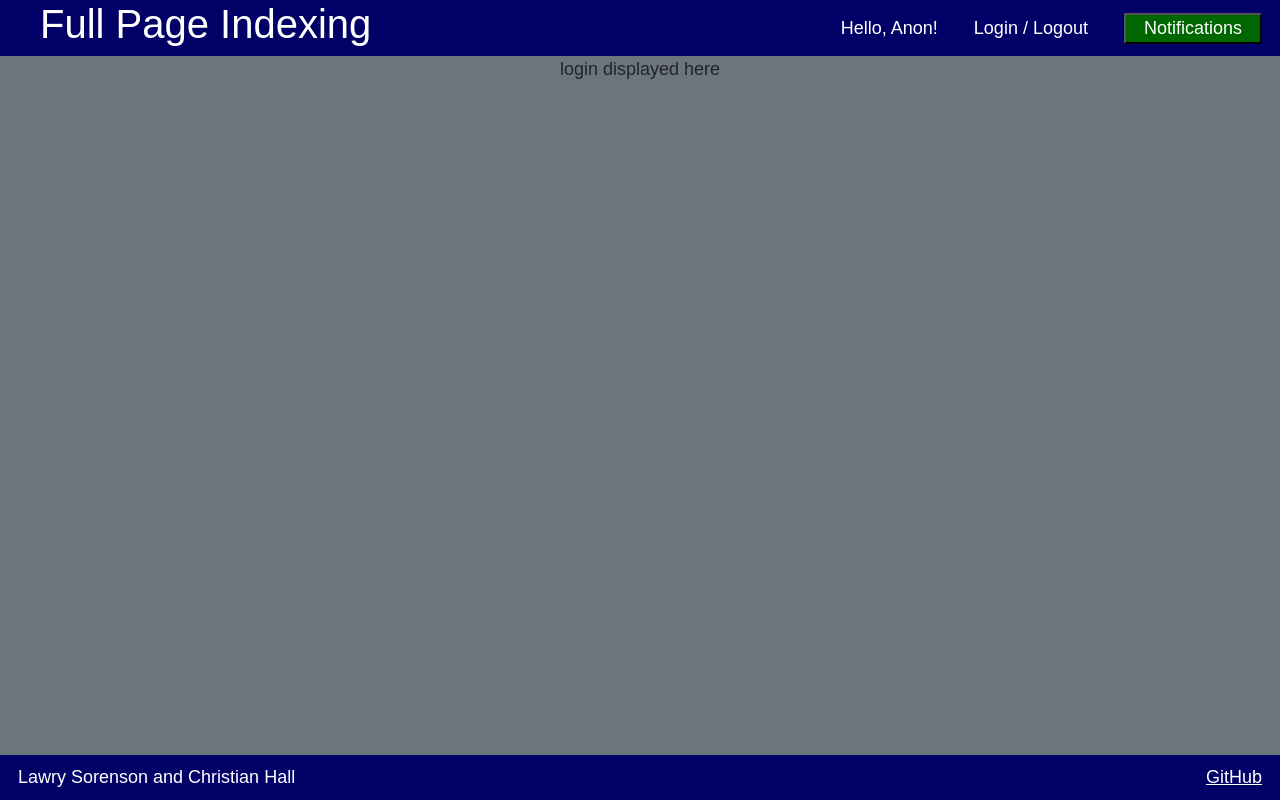
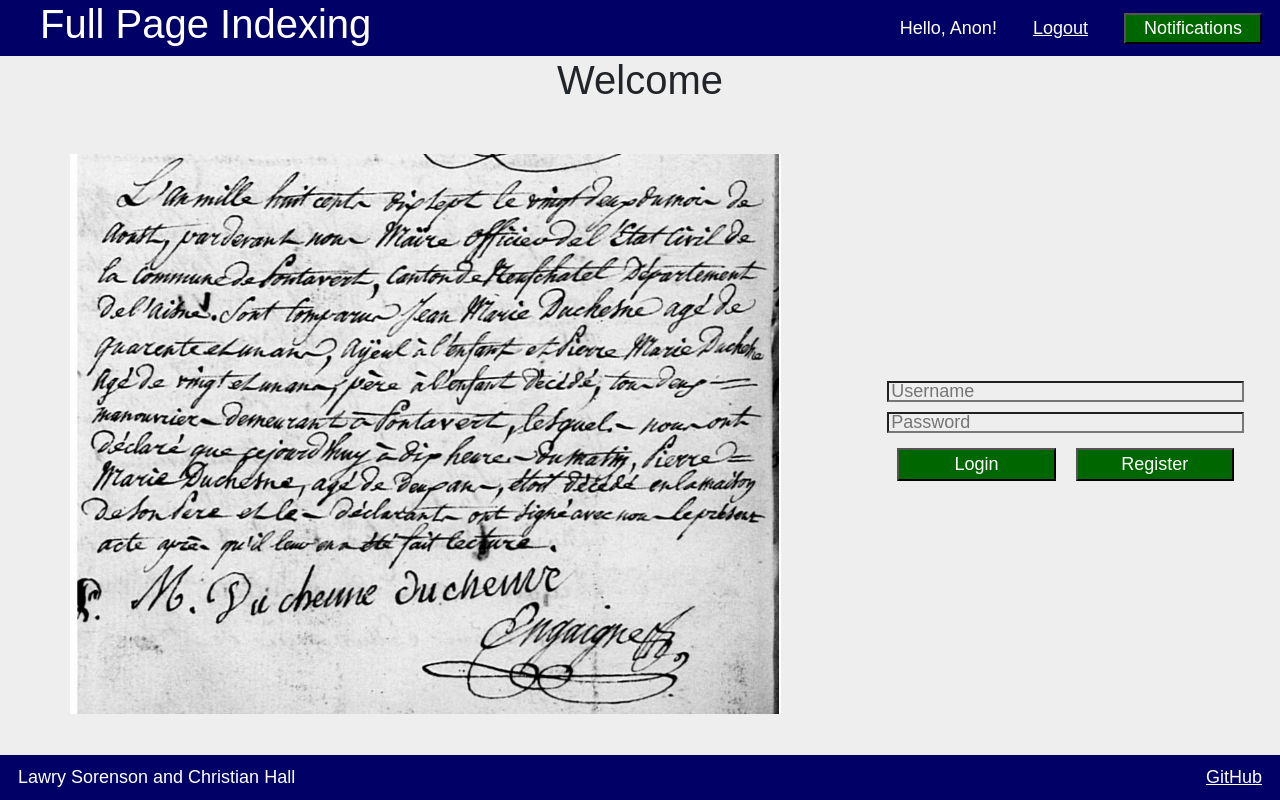
Before and after one commit to zinga331/recognition-frontend, a React (Vite) app in the folder lawry-startup-service/: page /login in a window 1280 px wide. Built offline with nearby package versions, Linux system fonts and the light colour scheme.

Commit message:
Add Login html elements

```diff
--- a/lawry-startup-service/src/app.jsx
+++ b/lawry-startup-service/src/app.jsx
@@ -6,18 +6,18 @@ import { Login } from './login/login';
 import { Index } from './index/index';
 
 export default function App() {
-  return <BrowserRouter>
+  return (
+    <BrowserRouter>
         <div className='body'>
             <header>
                 <h1>Full Page Indexing</h1>
 
                 <span id="userDisplay">Hello, Anon!</span>
-                <span id="loginLink">Login / Logout</span>
+                <NavLink id="loginLink" to='login'>Logout</NavLink> {/* if logged in */}
                 <button className="toggle-popup">Notifications</button>
                 <div className="notification" tabindex="0">No notifications yet</div>
             </header>
 
-            <main>
             <Routes>
                 <Route
                     path='/'
@@ -29,14 +29,13 @@ export default function App() {
                     exact/>
                 <Route path='*' element={<NotFound />} />
             </Routes>
-            </main>
 
             <footer>
                 <span class="authors">Lawry Sorenson and Christian Hall</span>
                 <a href="https://github.com/zinga331/startup/tree/main">GitHub</a>
             </footer>
         </div>
-    </BrowserRouter>;
+    </BrowserRouter>);
 }
 
 function NotFound() {
--- a/lawry-startup-service/src/login/login.jsx
+++ b/lawry-startup-service/src/login/login.jsx
@@ -1,9 +1,29 @@
 import React from 'react';
+import '../app.css'; // TODO: local elements
 
 export function Login() {
   return (
-    <main className='container-fluid bg-secondary text-center'>
-      <div>login displayed here</div>
+    <main>
+      <h1 className="welcome">Welcome</h1>
+
+      <div className="content">
+
+        <div className="image-wrapper">
+          <img src="./images/example.png" className="image"></img>
+        </div>
+
+        <div className="form-wrapper">
+          <form action="javascript:void(0);">
+            <input type="text" id="username" placeholder="Username" />
+            <input type="password" id="password" placeholder="Password" />
+            <div className="button-row">
+              <button id="loginButton">Login</button>
+              <button id="registerButton">Register</button>
+            </div>
+          </form>
+        </div>
+
+      </div>
     </main>
   );
 }
```
Also changed, not shown: lawry-startup-service/old_login.html (+0 -19 lines). Lines whose indentation alone changed are shown as unchanged.
